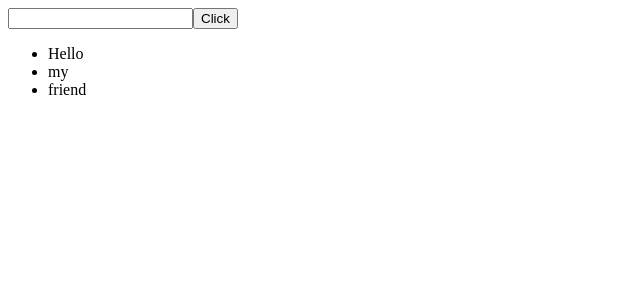
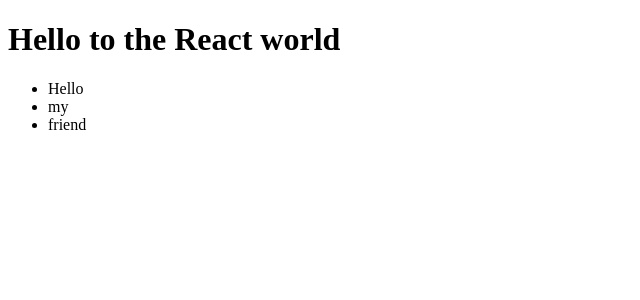
Before and after one commit to johannpa/React-test, a React (Create React App) app: page / in a window 1280 px wide. Shown: the top 300 px of the page, without its empty margins (0-640 px from the left). Built offline with nearby package versions, Linux system fonts and the light colour scheme.

Commit message:
Change the input into h1

```diff
--- a/src/App.jsx
+++ b/src/App.jsx
@@ -4,8 +4,7 @@
 export function App() {
   return (
     <>
-      <input type="text" />
-      <button>Click</button>
+      <h1>Hello to the React world</h1>
       <Greatings />
     </>
   );
```
